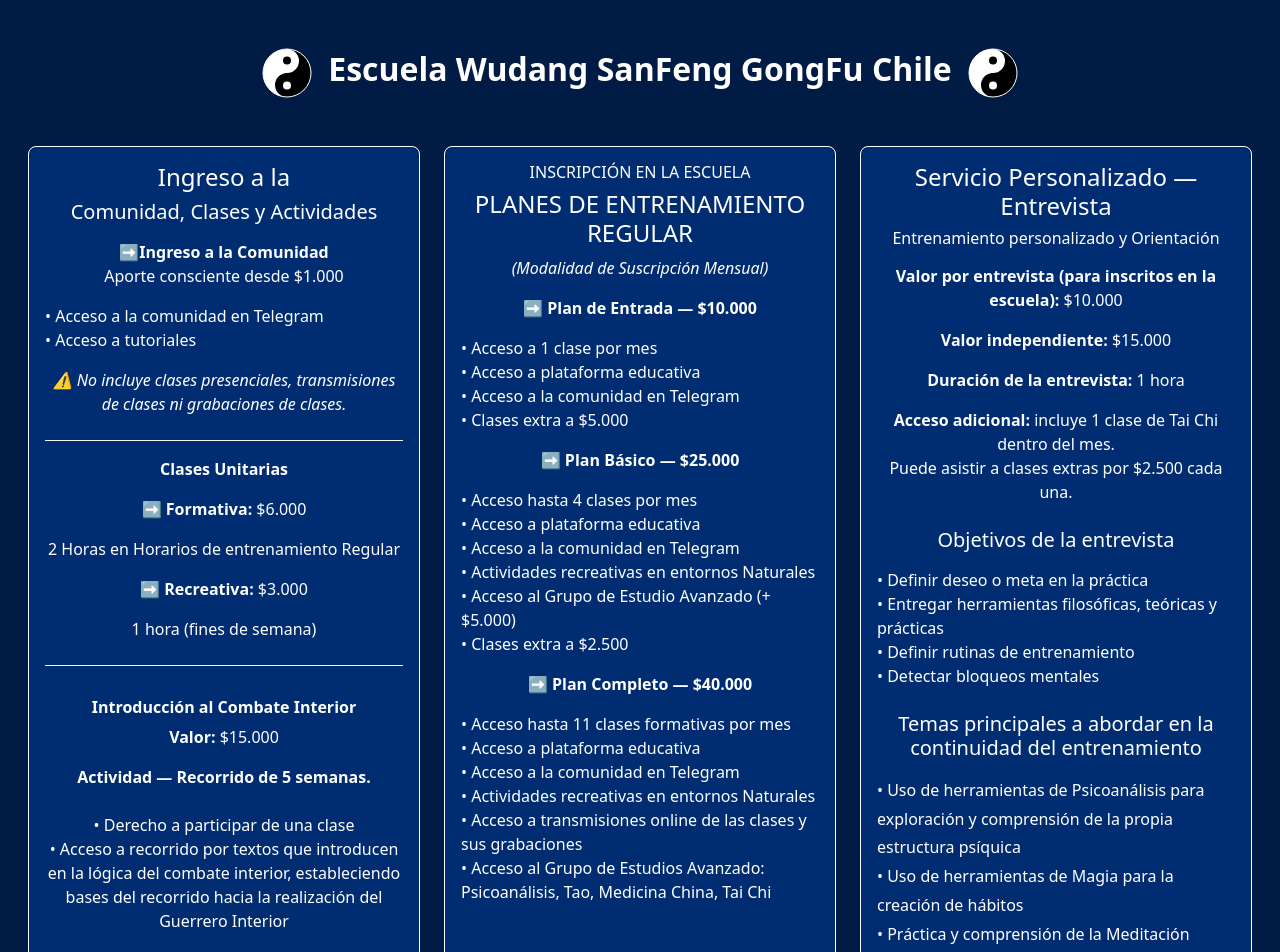
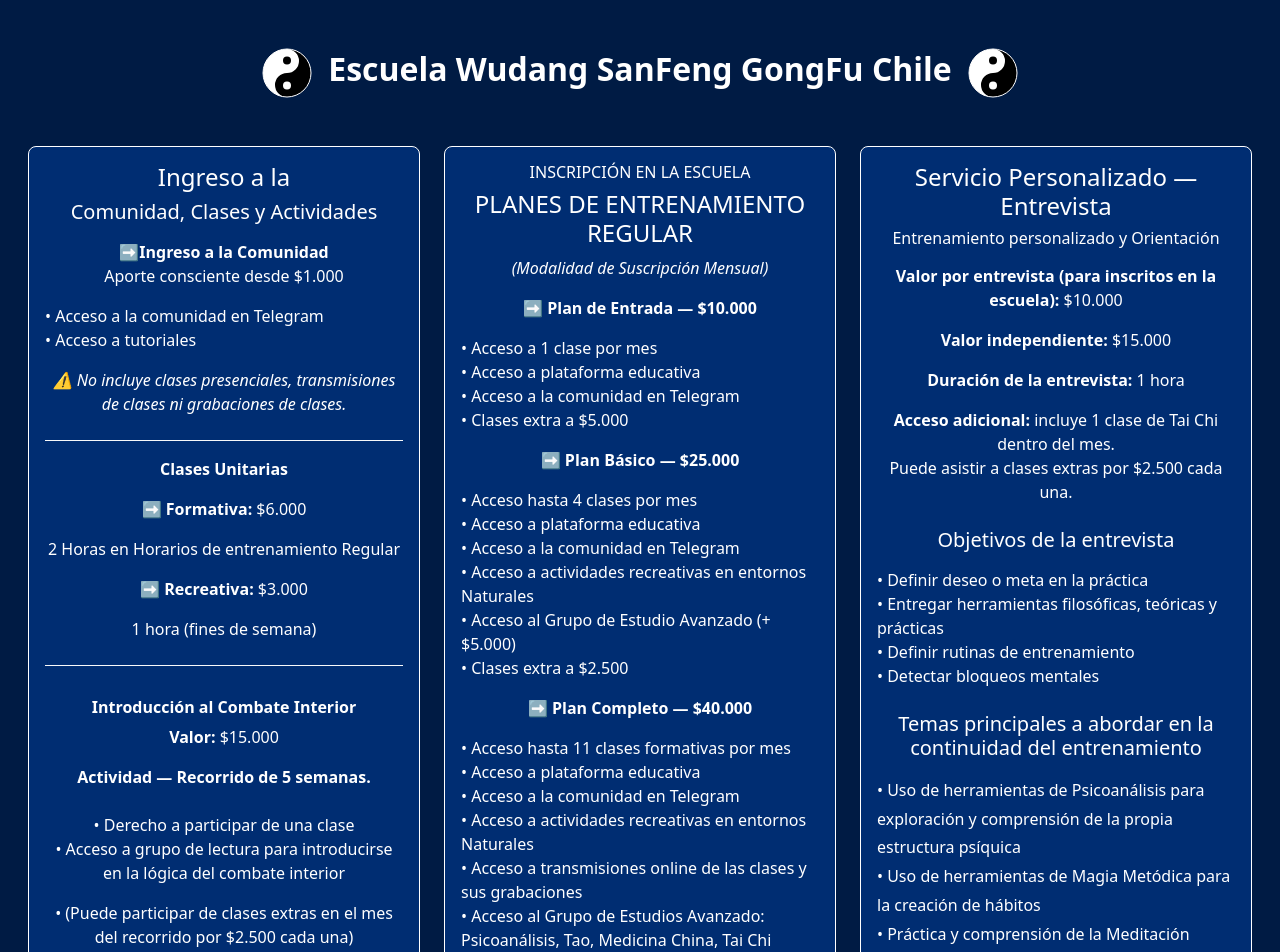
Before and after one commit to Jano6elmar/infoclasestaichi, a React (Vite) app: page / in a window 1280 px wide. Shown: the top 952 px of the page. Built offline with nearby package versions, Linux system fonts and the light colour scheme.

Commit message:
Actualización:1111 se agregó el nuevo tríptico con Bootstrap

```diff
--- a/src/App.jsx
+++ b/src/App.jsx
@@ -85,10 +85,9 @@ export default function App() {
                 <p>
                   <strong>Actividad — Recorrido de 5 semanas.</strong><br /><br />
                   • Derecho a participar de una clase
-                  <p>• Acceso a recorrido por textos que introducen en la lógica del combate interior,
-                  estableciendo bases del recorrido hacia la realización del Guerrero Interior</p>
+                  <p>• Acceso a grupo de lectura para introducirse en la lógica del combate interior</p>
 
-                  •(Puede participar de clases extras en el mes del recorrido por $2.500 cada una)
+                  • (Puede participar de clases extras en el mes del recorrido por $2.500 cada una)
                 </p>
                 <p className="mt-2 fst-italic">
                   NOTA: Esta introducción permite integrarse, al finalizar el recorrido, en la actividad del grupo de estudio avanzado de Psicoanálisis, Tao, Medicina China y Tai Chi.
@@ -119,7 +118,7 @@ export default function App() {
                 <li>• Acceso hasta 4 clases por mes</li>
                 <li>• Acceso a plataforma educativa</li>
                 <li>• Acceso a la comunidad en Telegram</li>
-                <li>• Actividades recreativas en entornos Naturales</li>
+                <li>• Acceso a actividades recreativas en entornos Naturales</li>
                 <li>• Acceso al Grupo de Estudio Avanzado (+ $5.000)</li>
                 <li>• Clases extra a $2.500</li>
               </ul>
@@ -129,7 +128,7 @@ export default function App() {
                 <li>• Acceso hasta 11 clases formativas por mes</li>
                 <li>• Acceso a plataforma educativa</li>
                 <li>• Acceso a la comunidad en Telegram</li>
-                <li>• Actividades recreativas en entornos Naturales</li>
+                <li>• Acceso a actividades recreativas en entornos Naturales</li>
                 <li>• Acceso a transmisiones online de las clases y sus grabaciones</li>
                 <li>• Acceso al Grupo de Estudios Avanzado: Psicoanálisis, Tao, Medicina China, Tai Chi</li>
               </ul>
@@ -160,7 +159,7 @@ export default function App() {
               <h5 className="mt-4 mb-3">Temas principales a abordar en la continuidad del entrenamiento</h5>
               <ul className="text-start list-unstyled" style={{ lineHeight: '1.8em' }}>
                 <li>• Uso de herramientas de Psicoanálisis para exploración y comprensión de la propia estructura psíquica</li>
-                <li>• Uso de herramientas de Magia para la creación de hábitos</li>
+                <li>• Uso de herramientas de Magia Metódica para la creación de hábitos</li>
                 <li>• Práctica y comprensión de la Meditación</li>
               </ul>
             </div>
```
Also changed, not shown: 2 other files (tests, documents, lock files or other folders).
